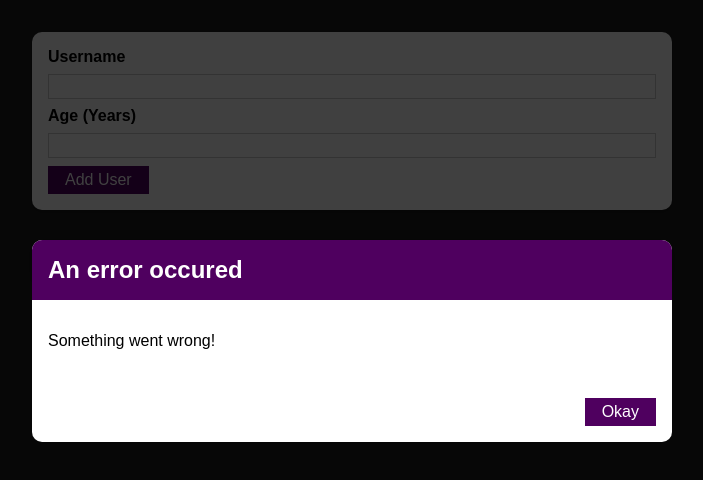
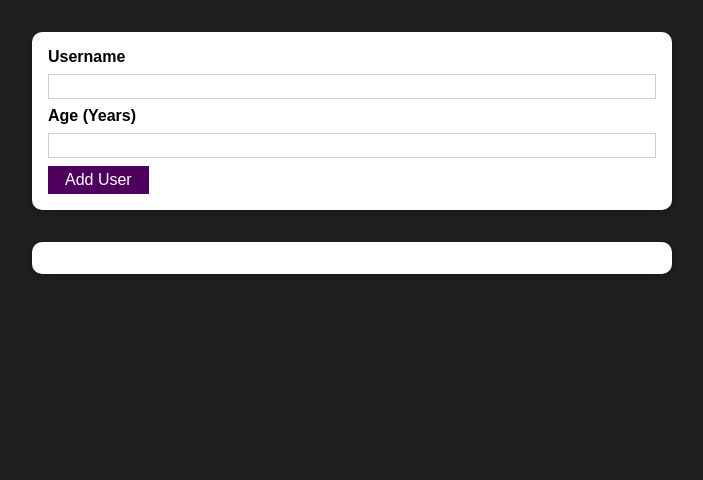
Before and after one commit to leonitshaqiri/a-complete-practice-project, a React (Create React App) app: page / in a window 1280 px wide. Shown: the top 480 px of the page, without its empty margins (288-991 px from the left). Built offline with nearby package versions, Linux system fonts and the light colour scheme.

Commit message:
98. Managing the Error State

```diff
--- a/src/components/UI/ErrorModal.js
+++ b/src/components/UI/ErrorModal.js
@@ -7,7 +7,7 @@
 const ErrorModal = (props) => {
   return (
     <div>
-      <div className={classes.backdrop} />
+      <div className={classes.backdrop} onClick={props.onConfirm} />
       <Card className={classes.modal}>
         <header className={classes.header}>
           <h2>{props.title}</h2>
@@ -16,7 +16,7 @@
           <p>{props.message}</p>
         </div>
         <footer className={classes.actions}>
-          <Button>Okay</Button>
+          <Button onClick={props.onConfirm}>Okay</Button>
         </footer>
       </Card>
     </div>
--- a/src/components/Users/AddUser.js
+++ b/src/components/Users/AddUser.js
@@ -8,13 +8,22 @@
 const AddUser = (props) => {
   const [enteredUsername, setEnteredUsername] = useState("");
   const [enteredAge, setEnteredAge] = useState("");
+  const [error, setError] = useState();
 
   const addUserHandler = (event) => {
     event.preventDefault();
     if (enteredUsername.trim().length === 0 || enteredAge.trim() === 0) {
+      setError({
+        title: "Invalid input",
+        message: "Please enter a valid name and age (non-empty values).",
+      });
       return;
     }
     if (+enteredAge < 1) {
+      setError({
+        title: "Invalid age",
+        message: "Please enter a valid age (> 0).",
+      });
       return;
     }
     props.onAddUser(enteredUsername, enteredAge);
@@ -30,9 +39,19 @@
     setEnteredAge(event.target.value);
   };
 
+  const errorHandler = () => {
+    setError(null);
+  };
+
   return (
     <div>
-      <ErrorModal title="An error occured" message="Something went wrong!" />
+      {error && (
+        <ErrorModal
+          title={error.tile}
+          message={error.message}
+          onConfirm={errorHandler}
+        />
+      )}
       <Card className={classes.input}>
         <form onSubmit={addUserHandler}>
           <label htmlFor="username">Username</label>
```
